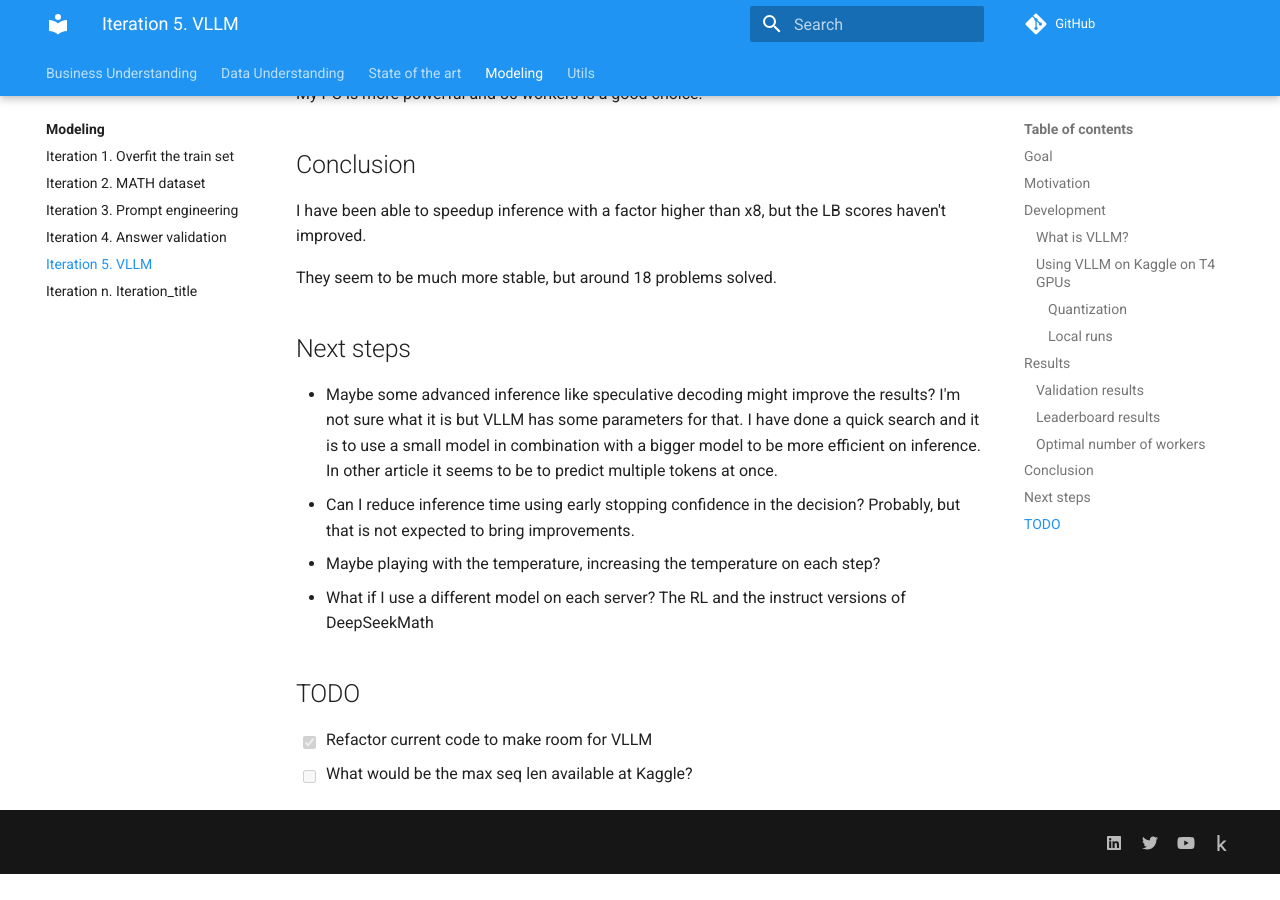
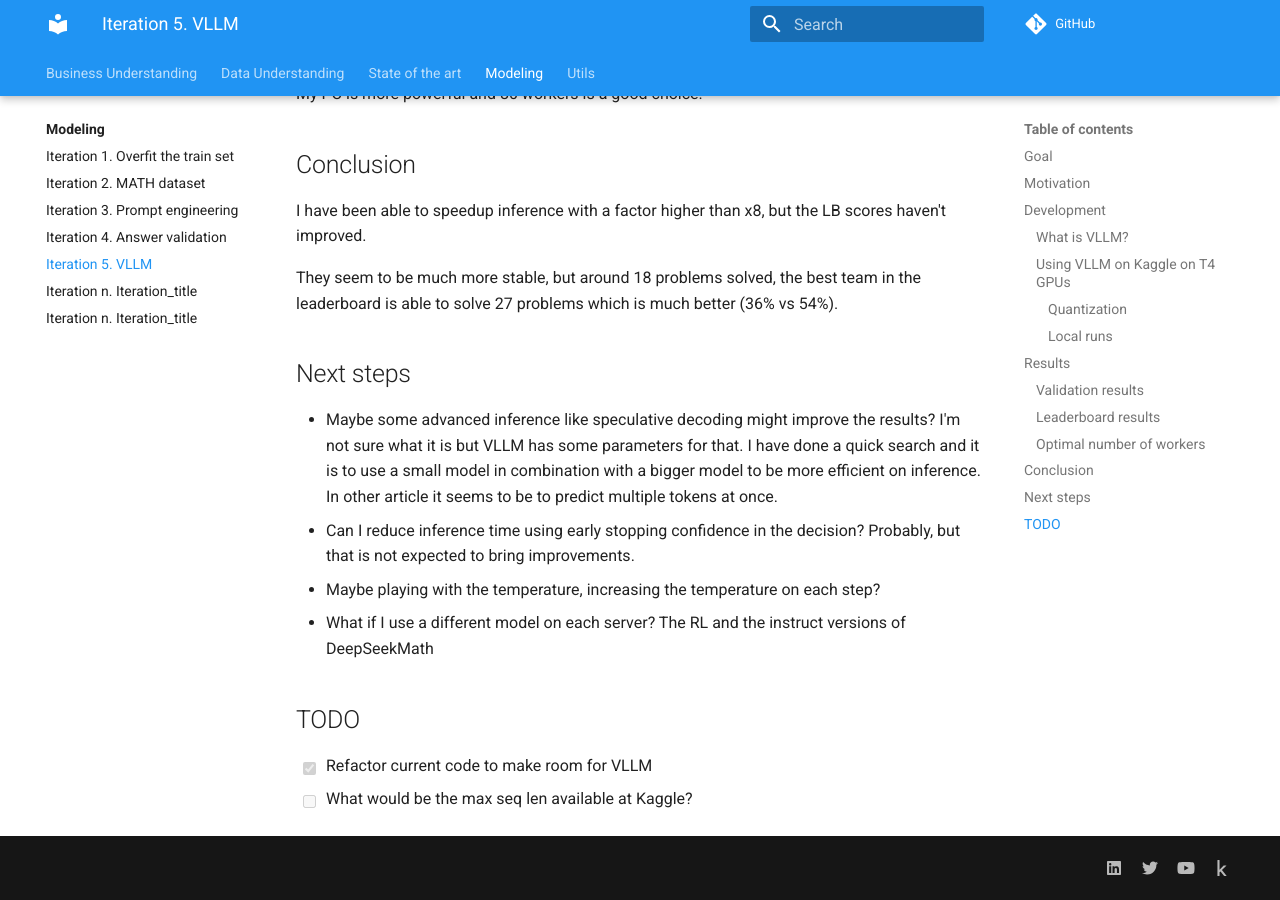
Before and after one commit to ironbar/aimo, an MkDocs documentation site: the page built from docs/modeling/Iteration_05_vllm.md, in a window 1280 px wide and 900 px high, scrolled down 3623 px. Built offline with MkDocs 1.6.1 and Material for MkDocs 9.7.7, drawn with Linux system fonts in a browser that asks for light colours; comment, search, counter and statistics services are not loaded; before the commit the page ends 4497 px from its top, so only the background shows below that.

Commit message:
New iteration to try different models

```diff
--- a/docs/modeling/Iteration_05_vllm.md
+++ b/docs/modeling/Iteration_05_vllm.md
@@ -122,7 +122,8 @@
 
 I have been able to speedup inference with a factor higher than x8, but the LB scores haven't improved.
 
-They seem to be much more stable, but around 18 problems solved.
+They seem to be much more stable, but around 18 problems solved, the best team in the leaderboard
+is able to solve 27 problems which is much better (36% vs 54%).
 
 ## Next steps
 
```
Also changed, not shown: docs/modeling/Iteration_06_different_models.md (added, +48 -0 lines).
